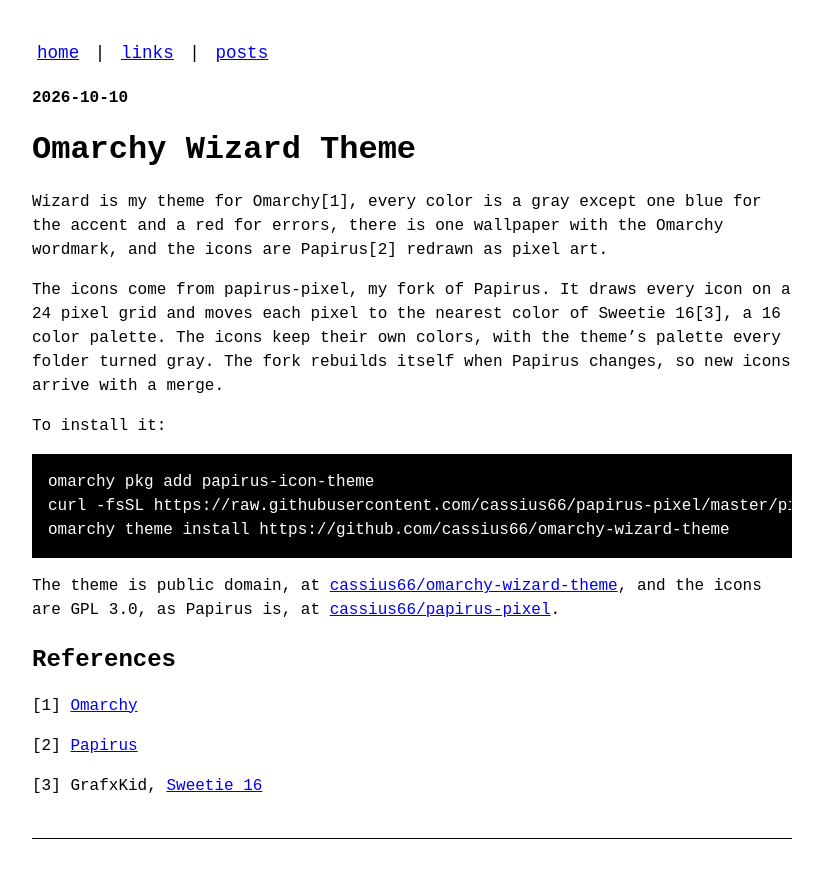
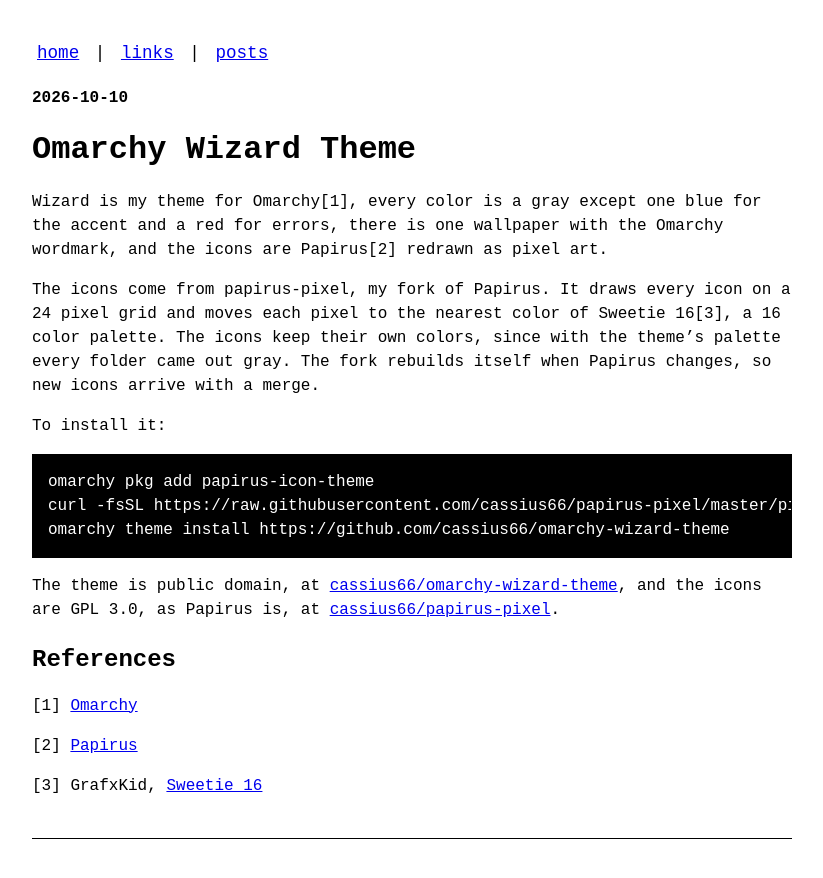
Before and after one commit to cassius66/cassius66.github.io, a Jekyll site: the page built from _posts/2026-10-10-omarchy_wizard_theme.md, in a window 1280 px wide. Shown: the top 878 px of the page, without its empty margins (228-1051 px from the left). Built offline with Jekyll 4.4.1, drawn with Linux system fonts in a browser that asks for light colours.

Commit message:
Fix a garbled sentence in the Wizard post
The line about the icon colors read as two clauses jammed together.

```diff
--- a/_posts/2026-10-10-omarchy_wizard_theme.md
+++ b/_posts/2026-10-10-omarchy_wizard_theme.md
@@ -8,7 +8,7 @@
 
 Wizard is my theme for Omarchy[1], every color is a gray except one blue for the accent and a red for errors, there is one wallpaper with the Omarchy wordmark, and the icons are Papirus[2] redrawn as pixel art.
 
-The icons come from papirus-pixel, my fork of Papirus. It draws every icon on a 24 pixel grid and moves each pixel to the nearest color of Sweetie 16[3], a 16 color palette. The icons keep their own colors, with the theme's palette every folder turned gray. The fork rebuilds itself when Papirus changes, so new icons arrive with a merge.
+The icons come from papirus-pixel, my fork of Papirus. It draws every icon on a 24 pixel grid and moves each pixel to the nearest color of Sweetie 16[3], a 16 color palette. The icons keep their own colors, since with the theme's palette every folder came out gray. The fork rebuilds itself when Papirus changes, so new icons arrive with a merge.
 
 To install it:
 
```
